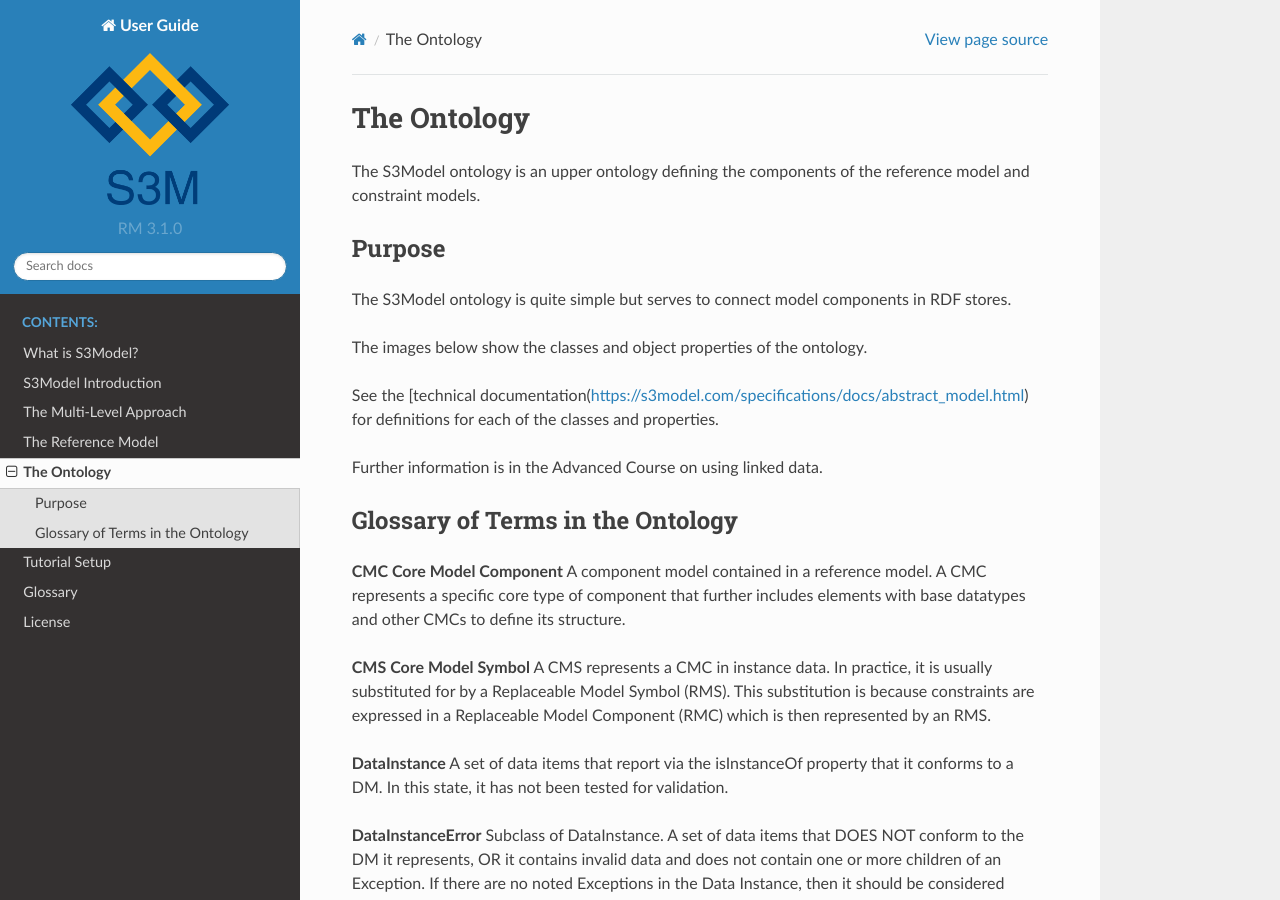
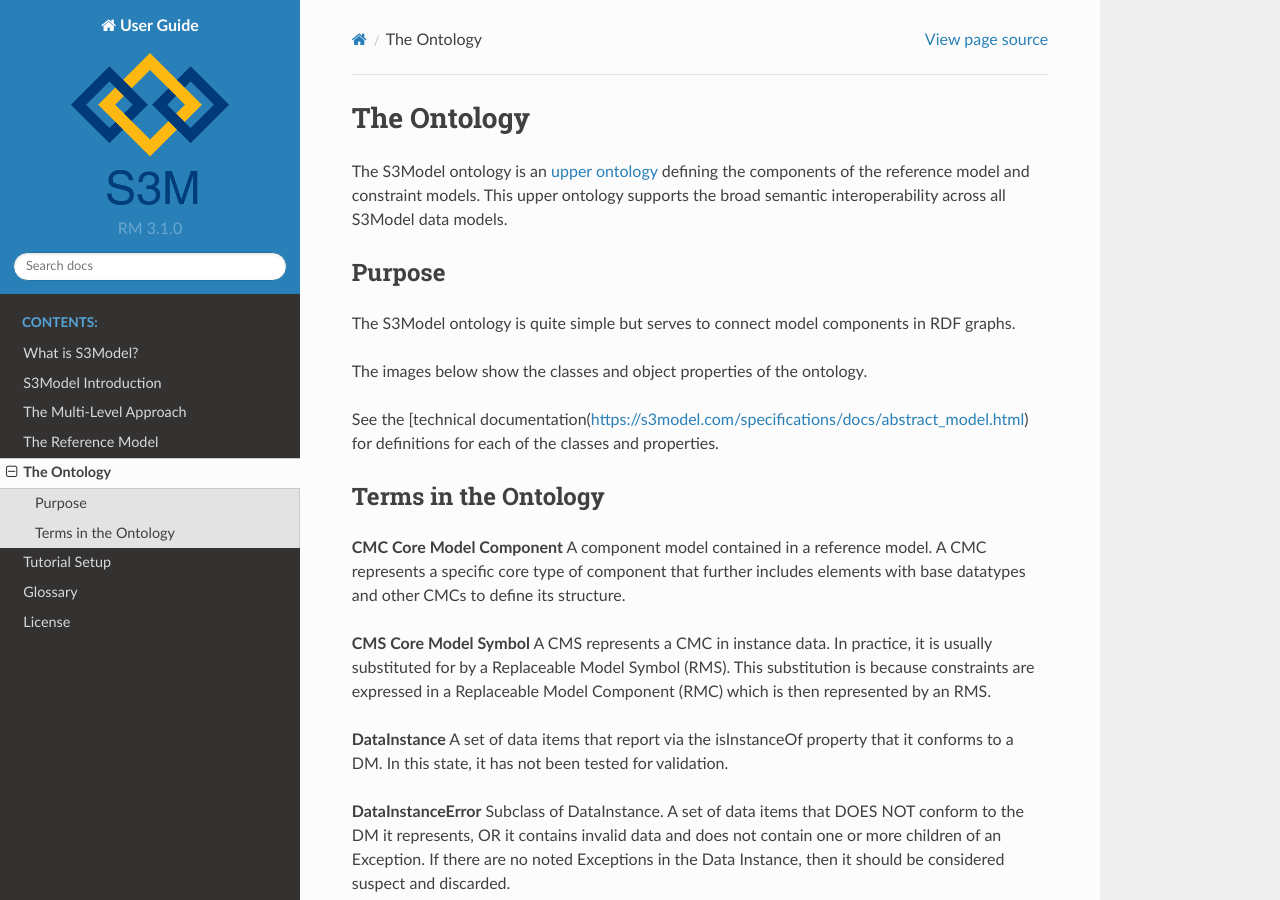
Before and after one commit to twcook/S3M_UserGuide, a Sphinx documentation site: the page built from docs_source/source/Ontology.rst, in a window 1280 px wide and 900 px high. Built offline with Sphinx 7.4.7 and the Read the Docs theme 2.0.0, drawn with Linux system fonts in a browser that asks for light colours.

Commit message:
Add more content to guide.

```diff
--- a/docs_source/source/Glossary.rst
+++ b/docs_source/source/Glossary.rst
@@ -123,6 +123,10 @@
 
 **SQL databases** *SQL* stands for Structured Query Language. It's used for relational databases. A SQL database is a collection of tables that stores a specific set of structured data.
 
+.. _upper-ontology:
+
+An **upper ontology** (also known as a top-level ontology, upper model, or foundation ontology) is an ontology (in the sense used in information science) which consists of very general terms (such as "object", "property", "relation") that are common across all domains. An important function of an upper ontology is to support broad semantic interoperability among a large number of domain-specific ontologies by providing a common starting point for the formulation of definitions. Terms in the domain ontology are ranked under the terms in the upper ontology, e.g., the upper ontology classes are superclasses or supersets of all the classes in the domain ontologies.
+
 .. _validation:
 
 **Validation** means checking the accuracy and quality of source data before using, importing or otherwise processing data. Different types of validation can be performed depending on destination constraints or objectives. For example, you could use data validation to make sure a value is a number between 1 and 6, make sure a date occurs in the next 30 days, or make sure a text entry is less than 25 characters.
--- a/docs_source/source/Ontology.rst
+++ b/docs_source/source/Ontology.rst
@@ -1,21 +1,20 @@
 The Ontology
 ============
 
-The S3Model ontology is an upper ontology defining the components of the reference model and constraint models.
+The S3Model ontology is an :ref:`upper ontology <upper-ontology>` defining the components of the reference model and constraint models. This upper ontology supports the broad semantic interoperability across all S3Model data models.
 
 Purpose
 -------
 
-The S3Model ontology is quite simple but serves to connect model components in RDF stores.
+The S3Model ontology is quite simple but serves to connect model components in RDF graphs.
 
 The images below show the classes and object properties of the ontology.
 
 See the [technical documentation(https://s3model.com/specifications/docs/abstract_model.html) for definitions for each of the classes and properties.
 
-Further information is in the Advanced Course on using linked data.
 
-Glossary of Terms in the Ontology
----------------------------------
+Terms in the Ontology
+---------------------
 
 **CMC Core Model Component** A component model contained in a reference model. A CMC represents a specific core type of component that further includes elements with base datatypes and other CMCs to define its structure.
 
```
